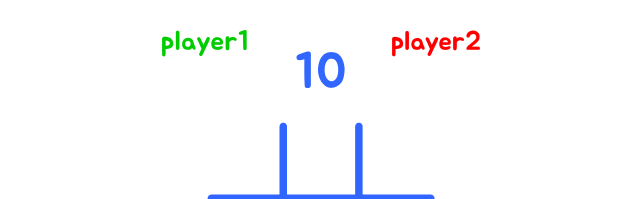
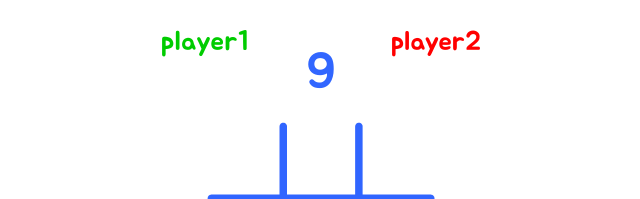
Before and after one commit to Piotr-Modes/Tic-Tac-Toe, a plain HTML site: page index.html in a window 1280 px wide. Shown: the part 198-397 px from the top of the page, 319-959 px from the left. Drawn offline with Linux system fonts and the light colour scheme.

Commit message:
changing score in html

```diff
--- a/index.html
+++ b/index.html
@@ -13,7 +13,7 @@
                 <h1 class ="p1"><p>player1</p><span class="small-1"></span></h1>
                 <h1 class ="p2"><p>player2</p><span class="small-2"></span></h1>
                 <div class="new-game"><span class="blue">n</span><span>e</span>w <span class="blue">g</span>a<span>m</span>e</div>
-                <div class="counter">10</div>
+                <div class="counter">9</div>
             </div>
             <div class="results"><em>player1</em> wins!<br><span class="play-again new">p<em class="new">l</em><em class="green new">a</em><em class="new">y </em>a<em class="new">g</em><em class="green new">a</em>i<em class="new">n</em></span></div>
             <div class="board-wrap">
```
